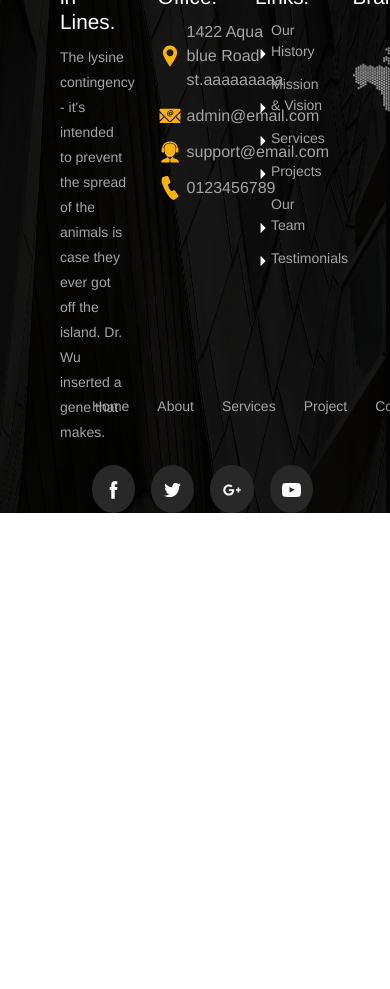
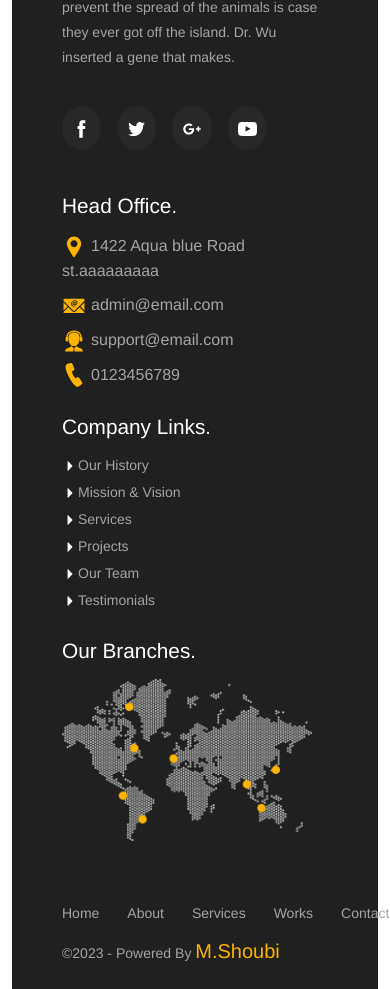
Before and after one commit to MahboubehShoubi/Khadamat-React.js, a React (Create React App) app: page /about in a window 390 px wide. Shown: the part 1920-2909 px from the top of the page. Before the commit the page ends 2529 px from the top, so only its background shows below. Built offline with nearby package versions, Linux system fonts and the light colour scheme; no server answers.

Commit message:
Edite and Responsive Footer.js and Footer.module.css

```diff
--- a/src/components/Footer.js
+++ b/src/components/Footer.js
@@ -1,4 +1,8 @@
 import React from 'react';
+import { Link } from "react-router-dom";
+import Row from "react-bootstrap/Row";
+import Col from "react-bootstrap/Col";
+import Container from "react-bootstrap/Container";
 
 //CSS
 import Styles from "../css/Footer.module.css";
@@ -21,18 +25,16 @@ import arrowRight from '../assets/icons/caret-right.svg';
 const Footer = () => {
     return (
         <div>
-            <footer>
-                <section className={Styles.footer}>
+            <Container fluid>
+                <footer className={Styles.footer}>
                     <img className={Styles.backgroundImage} src={background} alt={background} />
-
 
                     {/*!------------------ TOP FOOTER ------------------------->*/}
 
-                        <section className={Styles.footerTop}>
-
+                    <Row className={Styles.footerTop}>
 
                         {/*---------- Item1 -----------------*/}
-                            <section className={Styles.footerTopItem}>
+                        <Col xs={12} sm={12} md={6} lg={3}  className={Styles.footerTopItem}>
                             <section className={Styles.footerItem1}>
                                 <h3 className={Styles.footerItemHeader}>Company in Lines<span>.</span></h3>
                                 <p>The lysine contingency - it's intended to prevent the spread
@@ -45,13 +47,13 @@ const Footer = () => {
                                     <li><a href="#"><img src={Youtube} alt='youtube'/></a></li>
                                 </ul>
                             </section>
-                            </section>
-
+                        </Col>
 
                         {/*----------------- item2 --------------*/}
-                            <section className={Styles.footerTopItem}>
+                        <Col xs={12} sm={12} md={6} lg={3} className={Styles.footerTopItem}>
                             <section className={Styles.footerItem2}>
                                 <h3 className={Styles.footerItemHeader}>Head Office<span>.</span></h3>
+                                <section className={Styles.footerItem2Box}>
                                     <section>
                                         <img src={IconLocation} alt='location'/>
                                         <a href="#">1422 Aqua blue Road st.aaaaaaaaa</a>
@@ -73,17 +75,16 @@ const Footer = () => {
                                     </section>
                                 </section>
                             </section>
-
+                        </Col>
 
                         {/*----------------- item3 -----------------*/}
-                            <section className={Styles.footerTopItem}>
+                        <Col xs={12} sm={12} md={6} lg={3} className={Styles.footerTopItem}>
                             <section className={Styles.footerItem3}>
                                 <h3 className={Styles.footerItemHeader}>Company Links<span>.</span></h3>
-                                    <section>
+                                <section className={Styles.footerItem3Box}>
                                     <section>
                                         <a href="#"><img src={arrowRight} alt='arrow'/>Our History</a>
                                     </section>
-
                                     <section>
                                         <a href="#"><img src={arrowRight} alt='arrow'/>Mission & Vision</a>
                                     </section>
@@ -106,11 +107,10 @@ const Footer = () => {
 
                                 </section>
                             </section>
-                            </section>
-
+                        </Col>
 
                         {/*----------------- item4 -----------------------*/}
-                            <section className={Styles.footerTopItem}>
+                        <Col xs={12} sm={12} md={6} lg={3} className={Styles.footerTopItem}>
                             <section className={Styles.footerItem4}>
                                 <h3 className={Styles.footerItemHeader}>Our Branches<span>.</span></h3>
                                 <section>
@@ -118,32 +118,28 @@ const Footer = () => {
                                 </section>
                             </section>
 
-                            </section>
+                        </Col>
 
-                        </section>
-
+                    </Row>
 
                     {/*----------------------------- BOTTOM FOOTER ----------------------*/}
+                    <Row className={Styles.footerBottom}>
+                        <Col xs={12} sm={12} md={9} lg={9} className={Styles.footerBottomRight}>
+                            <ul>
+                                <li><Link to='/'>Home</Link></li>
+                                <li><Link to="/about">About</Link></li>
+                                <li><a href="#">Services</a></li>
+                                <li><Link to="/project">Works</Link></li>
+                                <li><Link to="/contact">Contact</Link></li>
+                            </ul>
+                        </Col>
 
-                        <section className={Styles.footerBottom}>
-
-                            <section className={Styles.footerBottomRight}>
-                                <ul>
-                                    <li><a href="../../index.html">Home</a></li>
-                                    <li><a href="#">About</a></li>
-                                    <li><a href="#">Services</a></li>
-                                    <li><a href="#">Project</a></li>
-                                    <li><a href="#">Contact</a></li>
-                                </ul>
-                            </section>
-
-                            <section className={Styles.footerBottomLeft}>
+                        <Col  xs={12} sm={12} md={3} lg={3} className={Styles.footerBottomLeft}>
                             <p>©2023 - Powered By <span>M.Shoubi</span></p>
-                            </section>
-
-                        </section>
-                </section>
+                        </Col>
+                    </Row>
                 </footer>
+            </Container>
 
         </div>
     );
--- a/src/css/Footer.module.css
+++ b/src/css/Footer.module.css
@@ -1,7 +1,7 @@
 .footer{
+    height: 50vh;
+    position: relative;
     width: 100%;
-    height: 75vh;
-    position: relative;
 }
 
 .backgroundImage{
@@ -13,25 +13,23 @@
 }
 
 .footerTop {
-    width: 100%;
     display: flex;
-    padding: 80px 60px;
-    column-gap: 30px;
-    z-index: 2;
-    position: absolute;
+    justify-content: space-between;
+    align-items: start;
+    padding: 50px;
 }
 
-.footerTopItem{
-    width: 25%;
-    height: max-content;
+.footerItem1 , .footerItem2 ,
+.footerItem3 , .footerItem4{
     display: flex;
     flex-direction: column;
+    height: max-content;
 }
 
 .footerItemHeader{
     font-size: 1.3rem;
     color: white;
-    margin-bottom: 10px;
+    margin-bottom: 15px;
 }
 
 /*------- Item 1-------*/
@@ -47,12 +45,13 @@
     list-style: none;
     column-gap: 1rem;
     margin-top: 20px;
+    padding: 0;
 }
 
 .socialMediaFooter a{
     text-decoration: none;
     display: inline-block;
-    padding: 12px;
+    padding: 10px;
     border-radius: 50%;
     background-color:var(--black-2);
     transition: all 500ms;
@@ -68,15 +67,15 @@
 
 /*------- Item2 --------*/
 
-.footerItem2 section{
-    margin-bottom: 12px;
+.footerItem2Box{
     display: flex;
-    column-gap: 5px;
-    align-items: center;
+    flex-direction: column;
+    row-gap: 10px;
 }
 
 .footerItem2 img{
     width: 1.5rem;
+    margin-right: 5px;
 }
 
 .footerItem2 a{
@@ -87,10 +86,10 @@
 
 /*------- Item 3 ------------*/
 
-.footerItem3 section{
+.footerItem3Box{
     display: flex;
     flex-direction: column;
-    row-gap: 12px;
+    row-gap: 6px;
 }
 
 .footerItem3 a{
@@ -100,7 +99,7 @@
     transition: all 800ms;
     width: fit-content;
     display: flex;
-    align-items: end;
+    align-items: center;
 }
 
 .footerItem3 a:hover{
@@ -118,22 +117,17 @@
 /*--------- footer bottom ---------*/
 
 .footerBottom{
-    width: 100%;
     display: flex;
     align-items: center;
     justify-content: space-between;
-    padding: 80px 60px 60px 60px;
-    column-gap: 30px;
-    z-index: 2;
-    position: absolute;
-    left: 0;
-    bottom: 0;
+    padding:10px 50px;
 }
 
 .footerBottomRight ul{
     display: flex;
     list-style: none;
     column-gap: 28px;
+    padding: 0;
 }
 
 .footerBottomRight ul a{
@@ -155,3 +149,19 @@
 .footerBottomLeft span{
     color: var(--orange);
 }
+
+@media (max-width: 576px) {
+    .footer{
+        height: fit-content;
+        width: 100%;
+        background-color:var(--black-1);
+    }
+    .backgroundImage{
+        display: none;
+    }
+
+     .footerItem2 ,
+    .footerItem3 , .footerItem4{
+        margin-top: 28px;
+    }
+}
```
Lines whose indentation alone changed are shown as unchanged.
